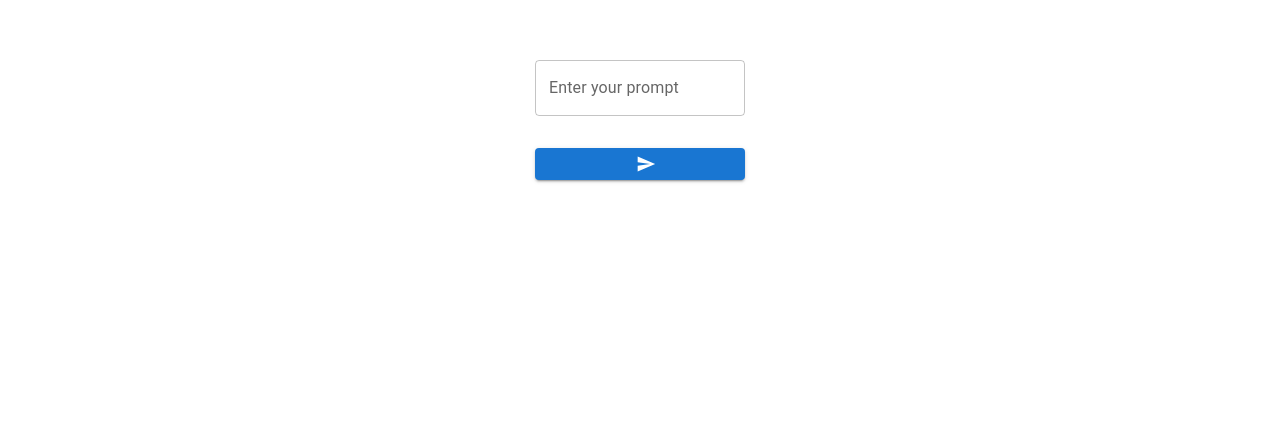
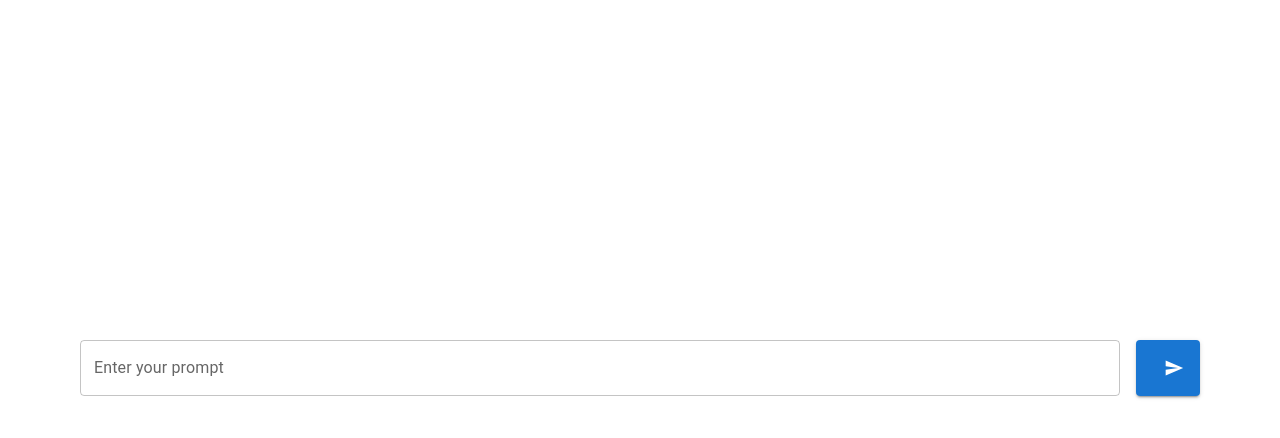
Before and after one commit to mhjd/ChatApp, a Next.js app: page / in a window 1280 px wide. Shown: the part 368-806 px from the top of the page. Built offline with nearby package versions, Linux system fonts and the light colour scheme.

Commit message:
Moving prompt-input and button in a separate component from the Home(), modifying css for displaying it in a right way

```diff
--- a/src/app/globals.css
+++ b/src/app/globals.css
@@ -1,7 +1,10 @@
 html,
 body {
   max-width: 100vw;
-  overflow-x: hidden;
+  height: 100vh;
+  margin: 0;
+  padding: 0;
+  overflow: hidden;
 }
 
 body {
--- a/src/app/page.module.css
+++ b/src/app/page.module.css
@@ -1,12 +1,13 @@
 .page {
   display: grid;
-  grid-template-rows: 20px 1fr 20px;
-  align-items: center;
+  grid-template-rows: auto 1fr auto;
+  align-items: start;
   justify-items: center;
-  min-height: 100svh;
-  padding: 80px;
-  gap: 64px;
+  height: 100vh;
+  padding: 16px 80px;
+  gap: 24px;
   font-family: var(--font-geist-sans);
+  box-sizing: border-box;
 }
 
 .main {
@@ -15,3 +16,19 @@
   gap: 32px;
   grid-row-start: 2;
 }
+
+.promptInput {
+  display: flex;
+  gap: 16px;
+  width: 100%;
+  grid-row-start: 3;
+  padding-bottom: 20px;
+}
+
+.promptInput > div {
+  flex: 1;
+}
+
+.promptInput button {
+  height: 56px;
+}
--- a/src/app/page.tsx
+++ b/src/app/page.tsx
@@ -4,17 +4,24 @@ import Button from '@mui/material/Button';
 import SendIcon from '@mui/icons-material/Send';
 import styles from "./page.module.css";
 
-export default function Home() {
-  return (
-    <div className={styles.page}>
-      <main className={styles.main}>
+function PromptInput(){
+	 return (
+		  <div className={styles.promptInput}>
         <TextField
           label="Enter your prompt"
           variant="outlined"
           multiline
 			/>
         <Button variant="contained" endIcon={<SendIcon />}/>
+		  </div>
+	 )
+}
+export default function Home() {
+  return (
+    <div className={styles.page}>
+      <main className={styles.main}>
       </main>
+      <PromptInput />
     </div>
   );
 }
```
